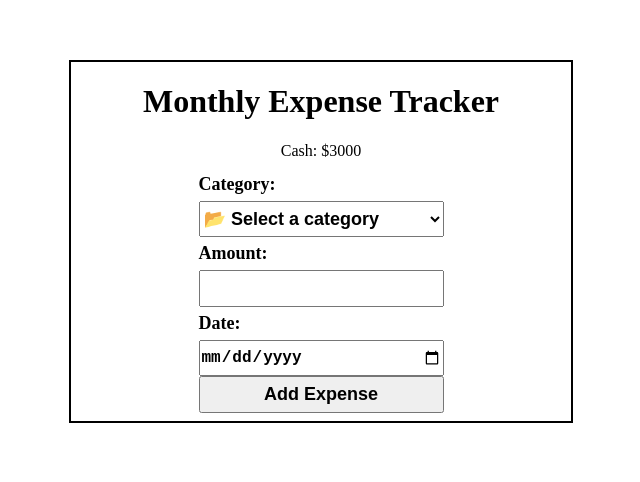
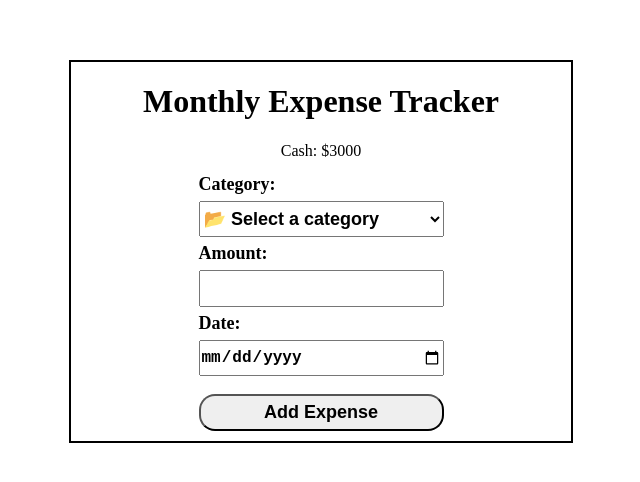
Before and after one commit to 0daysleft/React--Expense-Tracker, a React (Vite) app in the folder expense tracker/: page / in a window 1280 px wide. Shown: the part 260-742 px from the top of the page, without its empty margins (319-959 px from the left). Built offline with nearby package versions, Linux system fonts and the light colour scheme.

Commit message:
added stying to the button

```diff
--- a/expense tracker/src/App.css
+++ b/expense tracker/src/App.css
@@ -23,3 +23,9 @@
       font-size: large;
       font-weight: 600;
 }
+
+.submit{
+      margin: 1em 0 2px 0;
+      cursor: pointer;
+      border-radius: 16px;
+}
```
